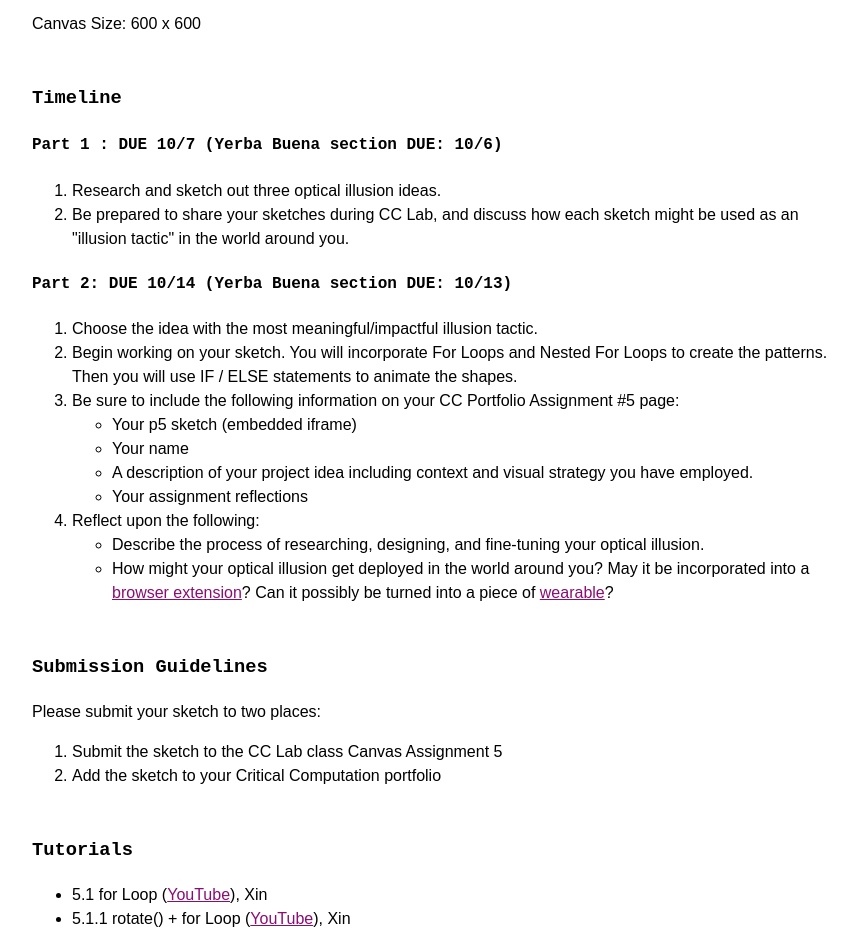
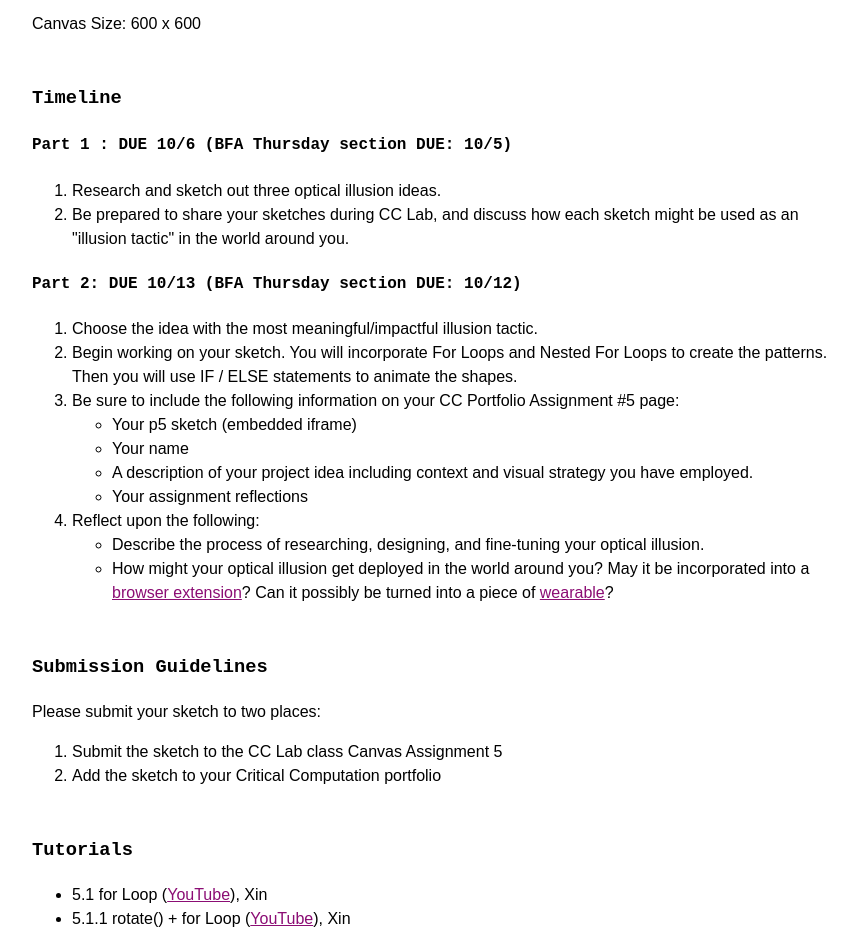
Before and after one commit to parsonsdt/critical-computation-2023, a plain HTML site: page assignment-5.html in a window 1280 px wide. Shown: the part 1260-2193 px from the top of the page, without its empty margins (32-889 px from the left). Drawn offline with Linux system fonts and the light colour scheme; a script that the page names is missing.

Commit message:
assignment 5

```diff
--- a/assignment-5.html
+++ b/assignment-5.html
@@ -18,7 +18,7 @@
     <ul>
       <li>
         <a
-          href="https://docs.google.com/document/d/1r89s9uilE6eYASnkmAXnP3Z9lmzqW2ZwpUNUWqvv01M/edit?usp=sharing"
+          href="https://docs.google.com/document/d/1-TxTPNrrYog83fFFQhcrCnu-JpKgvyYsQMeHyy5ThPA/edit#heading=h.o00ru69ktat9"
           >Syllabus</a
         >
       </li>
@@ -65,7 +65,7 @@
     <p>Canvas Size: 600 x 600</p>
 
     <h3>Timeline</h3>
-    <h4>Part 1 : DUE 10/7 (Yerba Buena section DUE: 10/6)</h4>
+    <h4>Part 1 : DUE 10/6 (BFA Thursday section DUE: 10/5)</h4>
         <ol>
           <li>
            Research and sketch out three optical illusion ideas.
@@ -75,7 +75,7 @@
           </li>
         </ol>
 
-    <h4>Part 2: DUE 10/14 (Yerba Buena section DUE: 10/13)</h4>
+    <h4>Part 2: DUE 10/13 (BFA Thursday section DUE: 10/12)</h4>
 
          <ol>
           <li>
```
Also changed, not shown: assignments.html (+2 -1 lines).
